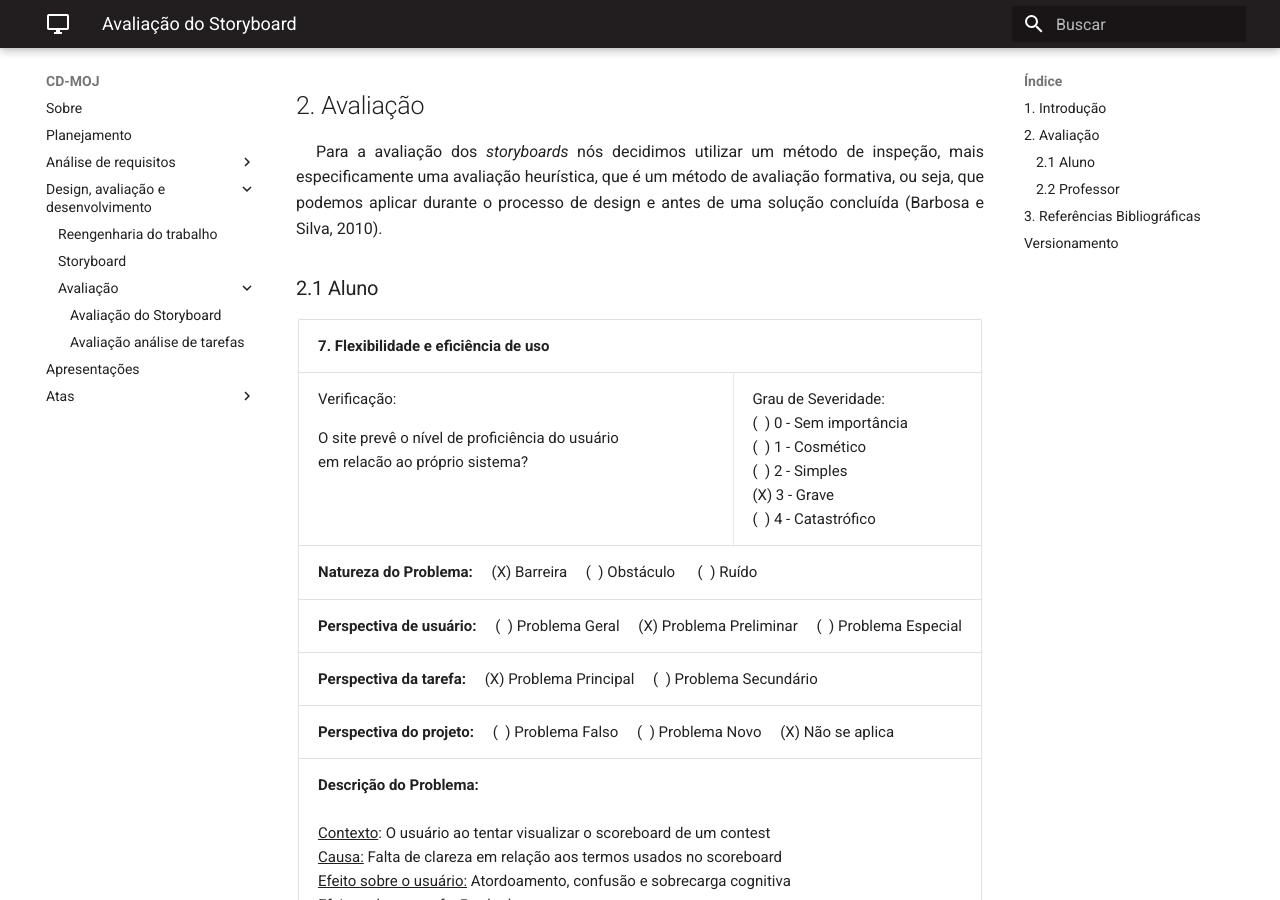
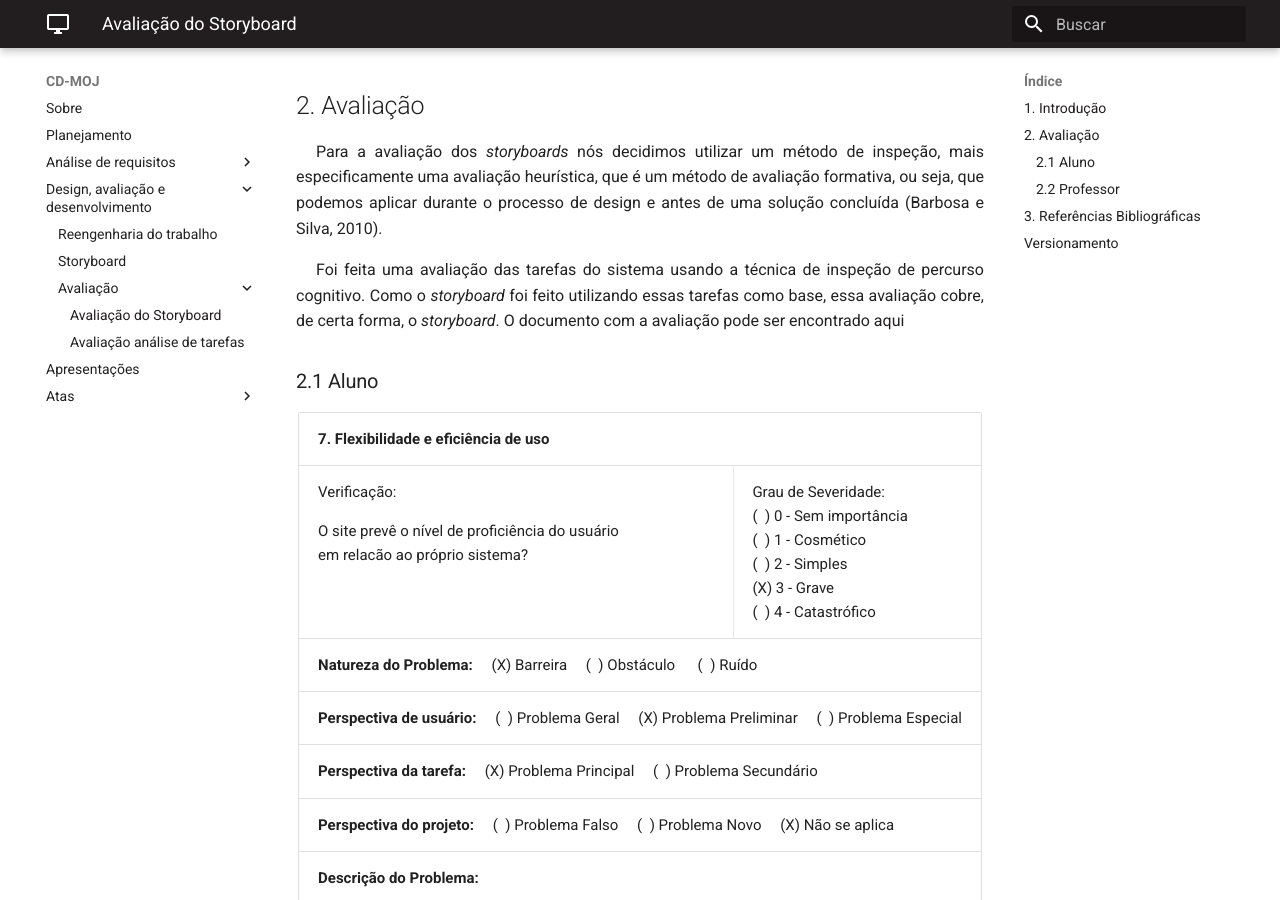
Before and after one commit to Interacao-Humano-Computador/2020.1-CD-MOJ, an MkDocs documentation site: the page built from docs/DeAD/avaliacao_storyboard.md, in a window 1280 px wide and 900 px high, scrolled down 362 px. Built offline with MkDocs 1.6.1 and Material for MkDocs 9.7.7, drawn with Linux system fonts in a browser that asks for light colours; old or Windows-style settings are respelled for this version of MkDocs.

Commit message:
Adição de menção de avaliação de tarefas no storyboard
Co-authored-by: Rhuancpq <rhuancarlos.queiroz@gmail.com>
Co-authored-by: marcelog5 <marcelovictorg2@gmail.com>
Co-authored-by: ThiagoGMF <thiago.guilherme20@hotmail.com>
Co-authored-by: thiagolopess <thiago.lopes.santos.tls@gmail.com>

```diff
--- a/docs/DeAD/avaliacao_storyboard.md
+++ b/docs/DeAD/avaliacao_storyboard.md
@@ -10,6 +10,10 @@
 
 <p style="text-indent: 20px; text-align: justify">
 Para a avaliação dos <i>storyboards</i> nós decidimos utilizar um método de inspeção, mais especificamente uma avaliação heurística, que é um método de avaliação formativa, ou seja, que podemos aplicar durante o processo de design e antes de uma solução concluída (Barbosa e Silva, 2010).
+</p>
+
+<p style="text-indent: 20px; text-align: justify">
+Foi feita uma avaliação das tarefas do sistema usando a técnica de inspeção de percurso cognitivo. Como o <i>storyboard</i> foi feito utilizando essas tarefas como base, essa avaliação cobre, de certa forma, o <i>storyboard</i>. O documento com a avaliação pode ser encontrado <a href="/DeAD/avaliacao_storyboard/" target="_blank">aqui</a>
 </p>
 
 ### 2.1 Aluno
```
